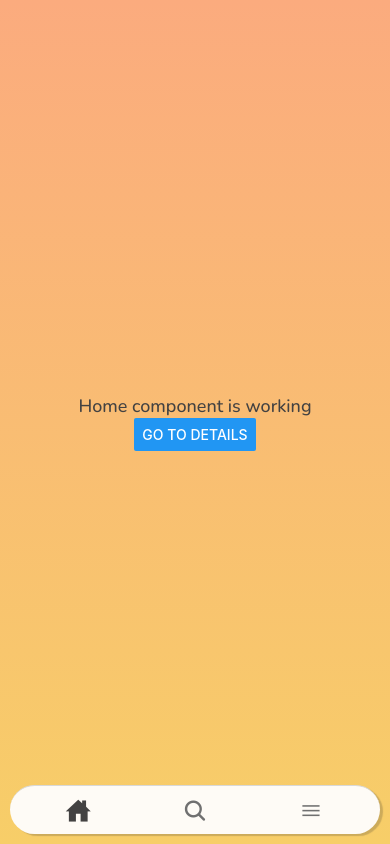
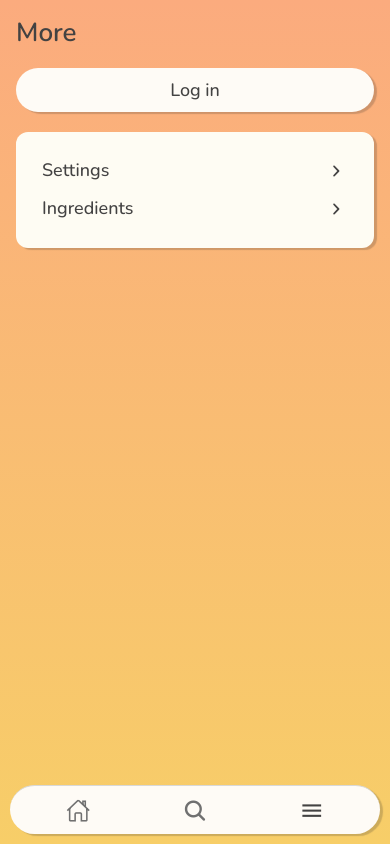
Before and after one commit to Tabsdrisbidmamul/recipe-inspire, a React Native app: screen /More in a window 390 px wide. Built offline with nearby package versions, Linux system fonts and the light colour scheme.

Commit message:
Add ingredients page and rename settings to more and add a separate settings page

```diff
--- a/components/Buttons/ButtonHorizontal.tsx
+++ b/components/Buttons/ButtonHorizontal.tsx
@@ -1,15 +1,17 @@
-import { Pressable, StyleSheet, Text } from 'react-native';
+import { Pressable, StyleProp, StyleSheet, Text, ViewStyle } from 'react-native';
 import { Entypo } from '@expo/vector-icons';
 import { globalStyles } from '../../constants/globalStyles';
 import colors from '../../constants/colors';
 
 interface IProps {
   text: string;
+  style?: StyleProp<ViewStyle>;
+  onPress: (...args: any) => any;
 }
 
-export default function ButtonHorizontal({ text }: IProps) {
+export default function ButtonHorizontal({ text, onPress, style }: IProps) {
   return (
-    <Pressable style={styles.button}>
+    <Pressable onPress={onPress} style={[styles.button, style]}>
       <Text style={styles.buttonText}>{text}</Text>
       <Entypo name="chevron-small-right" style={styles.icon} />
     </Pressable>
--- a/components/Navigation/Navigation.tsx
+++ b/components/Navigation/Navigation.tsx
@@ -3,7 +3,9 @@ import { CardStyleInterpolators, createStackNavigator } from '@react-navigation/
 import React from 'react';
 import { StyleSheet } from 'react-native';
 import { SafeAreaView } from 'react-native-safe-area-context';
-import Details from '../../screens/Details';
+import Details from '../../screens/StackScreen/Details';
+import Ingredients from '../../screens/StackScreen/Ingredients';
+import Settings from '../../screens/StackScreen/Settings';
 import NavigationTabs from './NavigationTabs';
 
 const Stack = createStackNavigator();
@@ -24,6 +26,8 @@ export default function Navigation() {
       >
         <Stack.Screen name="HomeTab" component={NavigationTabs} />
         <Stack.Screen name="Details" component={Details} />
+        <Stack.Screen name="Settings" component={Settings} />
+        <Stack.Screen name="Ingredients" component={Ingredients} />
       </Stack.Navigator>
     </NavigationContainer>
   );
--- a/components/Navigation/NavigationTabs.tsx
+++ b/components/Navigation/NavigationTabs.tsx
@@ -1,11 +1,11 @@
 import { createBottomTabNavigator } from '@react-navigation/bottom-tabs';
-import Home from '../../screens/Home';
-import Search from '../../screens/Search';
-import Settings from '../../screens/Settings';
+import Home from '../../screens/BottomTabs/Home';
+import Search from '../../screens/BottomTabs/Search';
 import { Ionicons } from '@expo/vector-icons';
 import colors from '../../constants/colors';
 import { globalStyles } from '../../constants/globalStyles';
 import { Platform } from 'react-native';
+import More from '../../screens/BottomTabs/More';
 
 const Tab = createBottomTabNavigator();
 
@@ -70,9 +70,9 @@ export default function NavigationTabs() {
         component={Search}
       />
       <Tab.Screen
-        name="Settings"
+        name="More"
         options={{
-          title: 'Settings',
+          title: 'More',
           tabBarIcon: ({ focused, color, size }) =>
             focused ? (
               <Ionicons name="menu-sharp" size={size} color={color} />
@@ -80,7 +80,7 @@ export default function NavigationTabs() {
               <Ionicons name="menu-outline" size={size} color={color} />
             ),
         }}
-        component={Settings}
+        component={More}
       />
     </Tab.Navigator>
   );
--- a/screens/Details.tsx
+++ b/screens/BottomTabs/Home.tsx
@@ -2,23 +2,22 @@ import { useNavigation } from '@react-navigation/native';
 import { LinearGradient } from 'expo-linear-gradient';
 import React from 'react';
 import { Button, StyleSheet, Text, View } from 'react-native';
-import colors from '../constants/colors';
+import colors from '../../constants/colors';
+import { globalStyles } from '../../constants/globalStyles';
 
-export default function Details() {
+export default function Home() {
   const navigation = useNavigation();
 
-  function handlePressBack() {
+  function handlePressToNavigateToDetails() {
     //@ts-ignore
-    if (navigation.canGoBack()) {
-      navigation.goBack();
-    }
+    navigation.navigate('Details');
   }
 
   return (
     <LinearGradient style={styles.root} colors={[colors.gradient.orange, colors.gradient.yellow]}>
       <View style={styles.root}>
-        <Text style={styles.text}>Details component is working</Text>
-        <Button onPress={handlePressBack} title="Go back" />
+        <Text style={styles.text}>Home component is working</Text>
+        <Button onPress={handlePressToNavigateToDetails} title="Go to Details" />
       </View>
     </LinearGradient>
   );
@@ -31,7 +30,6 @@ const styles = StyleSheet.create({
     alignItems: 'center',
   },
   text: {
-    fontFamily: 'nunito-regular',
-    fontSize: 24,
+    ...globalStyles.baseText,
   },
 });
--- a/screens/Settings.tsx
+++ b/screens/BottomTabs/More.tsx
@@ -1,13 +1,14 @@
+import { useNavigation } from '@react-navigation/native';
 import { LinearGradient } from 'expo-linear-gradient';
 import { observer } from 'mobx-react-lite';
 import React from 'react';
 import { StyleSheet, Text, View } from 'react-native';
 import { useSafeAreaInsets } from 'react-native-safe-area-context';
-import ButtonHorizontal from '../components/Buttons/ButtonHorizontal';
-import LoginButton from '../components/Buttons/LoginButton';
-import BaseCard from '../components/Cards/BaseCard';
-import colors from '../constants/colors';
-import { globalStyles } from '../constants/globalStyles';
+import ButtonHorizontal from '../../components/Buttons/ButtonHorizontal';
+import LoginButton from '../../components/Buttons/LoginButton';
+import BaseCard from '../../components/Cards/BaseCard';
+import colors from '../../constants/colors';
+import { globalStyles } from '../../constants/globalStyles';
 
 /**
  * Settings screen
@@ -15,10 +16,21 @@ import { globalStyles } from '../constants/globalStyles';
  * - change default ingredients
  * - misc
  */
-export default observer(function Settings() {
+export default observer(function More() {
   const insets = useSafeAreaInsets();
+  const navigation = useNavigation();
 
   const height = insets.top + 15;
+
+  function navigateToSettings() {
+    //@ts-ignore
+    navigation.navigate('Settings');
+  }
+
+  function navigateToIngredients() {
+    //@ts-ignore
+    navigation.navigate('Ingredients');
+  }
 
   return (
     <LinearGradient style={[styles.root]} colors={[colors.gradient.orange, colors.gradient.yellow]}>
@@ -31,8 +43,8 @@ export default observer(function Settings() {
 
         <BaseCard style={styles.content}>
           <View style={styles.settingContainer}>
-            <ButtonHorizontal text="Settings" />
-            <ButtonHorizontal text="Ingredients" />
+            <ButtonHorizontal onPress={navigateToSettings} text="Settings" />
+            <ButtonHorizontal onPress={navigateToIngredients} style={{ marginBottom: 0 }} text="Ingredients" />
           </View>
         </BaseCard>
       </View>
--- /dev/null
+++ b/screens/BottomTabs/Search.tsx
@@ -0,0 +1,26 @@
+import { LinearGradient } from 'expo-linear-gradient';
+import React from 'react';
+import { Button, StyleSheet, Text, View } from 'react-native';
+import colors from '../../constants/colors';
+
+export default function Search() {
+  return (
+    <LinearGradient style={styles.root} colors={[colors.gradient.orange, colors.gradient.yellow]}>
+      <View style={styles.root}>
+        <Text style={styles.text}>Search component is working</Text>
+      </View>
+    </LinearGradient>
+  );
+}
+
+const styles = StyleSheet.create({
+  root: {
+    flex: 1,
+    justifyContent: 'center',
+    alignItems: 'center',
+  },
+  text: {
+    fontFamily: 'nunito-regular',
+    fontSize: 24,
+  },
+});
--- a/screens/Home.tsx
+++ b/screens/StackScreen/Details.tsx
@@ -2,22 +2,23 @@ import { useNavigation } from '@react-navigation/native';
 import { LinearGradient } from 'expo-linear-gradient';
 import React from 'react';
 import { Button, StyleSheet, Text, View } from 'react-native';
-import colors from '../constants/colors';
-import { globalStyles } from '../constants/globalStyles';
+import colors from '../../constants/colors';
 
-export default function Home() {
+export default function Details() {
   const navigation = useNavigation();
 
-  function handlePressToNavigateToDetails() {
+  function handlePressBack() {
     //@ts-ignore
-    navigation.navigate('Details');
+    if (navigation.canGoBack()) {
+      navigation.goBack();
+    }
   }
 
   return (
     <LinearGradient style={styles.root} colors={[colors.gradient.orange, colors.gradient.yellow]}>
       <View style={styles.root}>
-        <Text style={styles.text}>Home component is working</Text>
-        <Button onPress={handlePressToNavigateToDetails} title="Go to Details" />
+        <Text style={styles.text}>Details component is working</Text>
+        <Button onPress={handlePressBack} title="Go back" />
       </View>
     </LinearGradient>
   );
@@ -30,6 +31,7 @@ const styles = StyleSheet.create({
     alignItems: 'center',
   },
   text: {
-    ...globalStyles.baseText,
+    fontFamily: 'nunito-regular',
+    fontSize: 24,
   },
 });
--- /dev/null
+++ b/screens/StackScreen/Ingredients.tsx
@@ -0,0 +1,27 @@
+import { LinearGradient } from 'expo-linear-gradient';
+import { observer } from 'mobx-react-lite';
+import React from 'react';
+import { Text, View, StyleSheet } from 'react-native';
+import colors from '../../constants/colors';
+import { globalStyles } from '../../constants/globalStyles';
+
+export default observer(function Ingredients() {
+  return (
+    <LinearGradient style={styles.root} colors={[colors.gradient.orange, colors.gradient.yellow]}>
+      <View style={styles.root}>
+        <Text style={styles.text}>Ingredients component is working</Text>
+      </View>
+    </LinearGradient>
+  );
+});
+
+const styles = StyleSheet.create({
+  root: {
+    flex: 1,
+    justifyContent: 'center',
+    alignItems: 'center',
+  },
+  text: {
+    ...globalStyles.baseText,
+  },
+});
--- a/screens/Search.tsx
+++ b/screens/StackScreen/Settings.tsx
@@ -1,13 +1,14 @@
 import { LinearGradient } from 'expo-linear-gradient';
 import React from 'react';
-import { Button, StyleSheet, Text, View } from 'react-native';
-import colors from '../constants/colors';
+import { View, Text, StyleSheet } from 'react-native';
+import colors from '../../constants/colors';
+import { globalStyles } from '../../constants/globalStyles';
 
-export default function Search() {
+export default function Settings() {
   return (
     <LinearGradient style={styles.root} colors={[colors.gradient.orange, colors.gradient.yellow]}>
       <View style={styles.root}>
-        <Text style={styles.text}>Search component is working</Text>
+        <Text style={styles.text}>Settings component is working</Text>
       </View>
     </LinearGradient>
   );
@@ -20,7 +21,6 @@ const styles = StyleSheet.create({
     alignItems: 'center',
   },
   text: {
-    fontFamily: 'nunito-regular',
-    fontSize: 24,
+    ...globalStyles.baseText,
   },
 });
```
